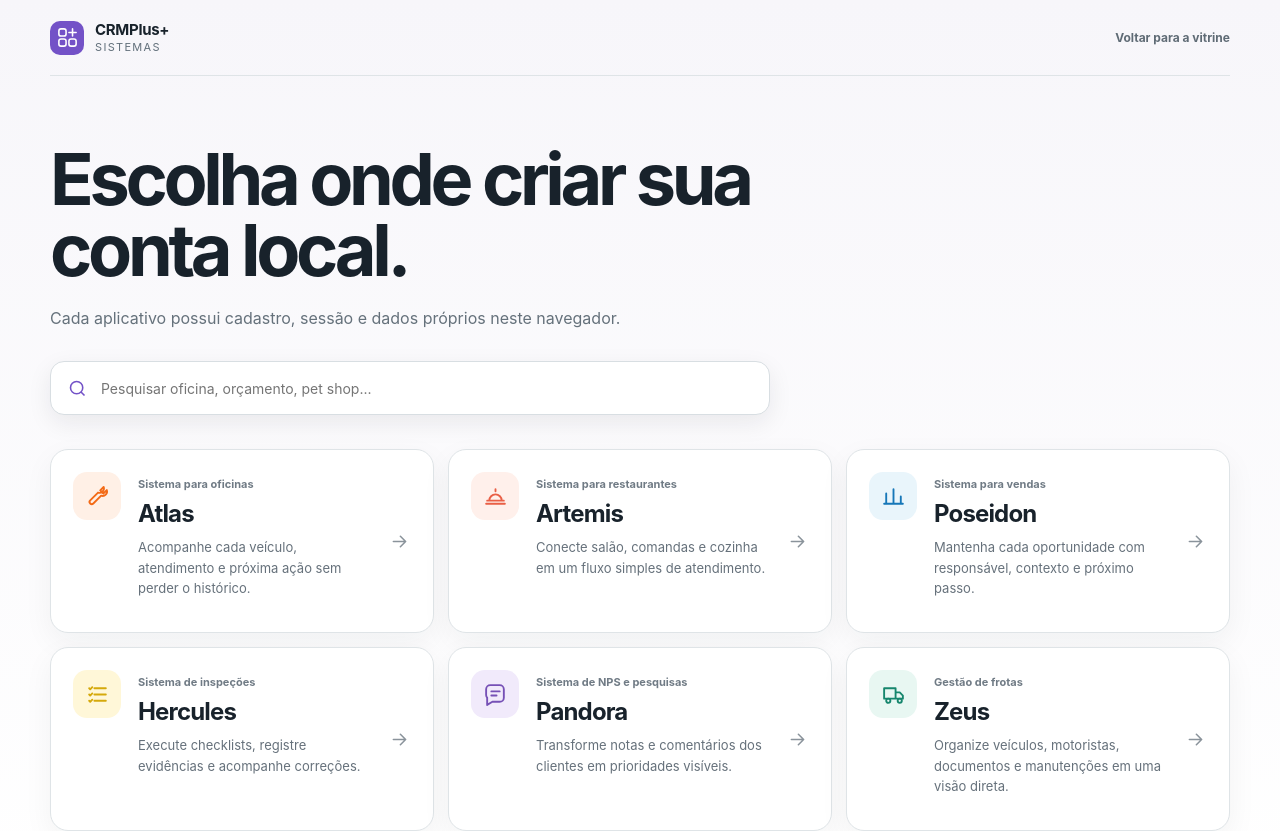
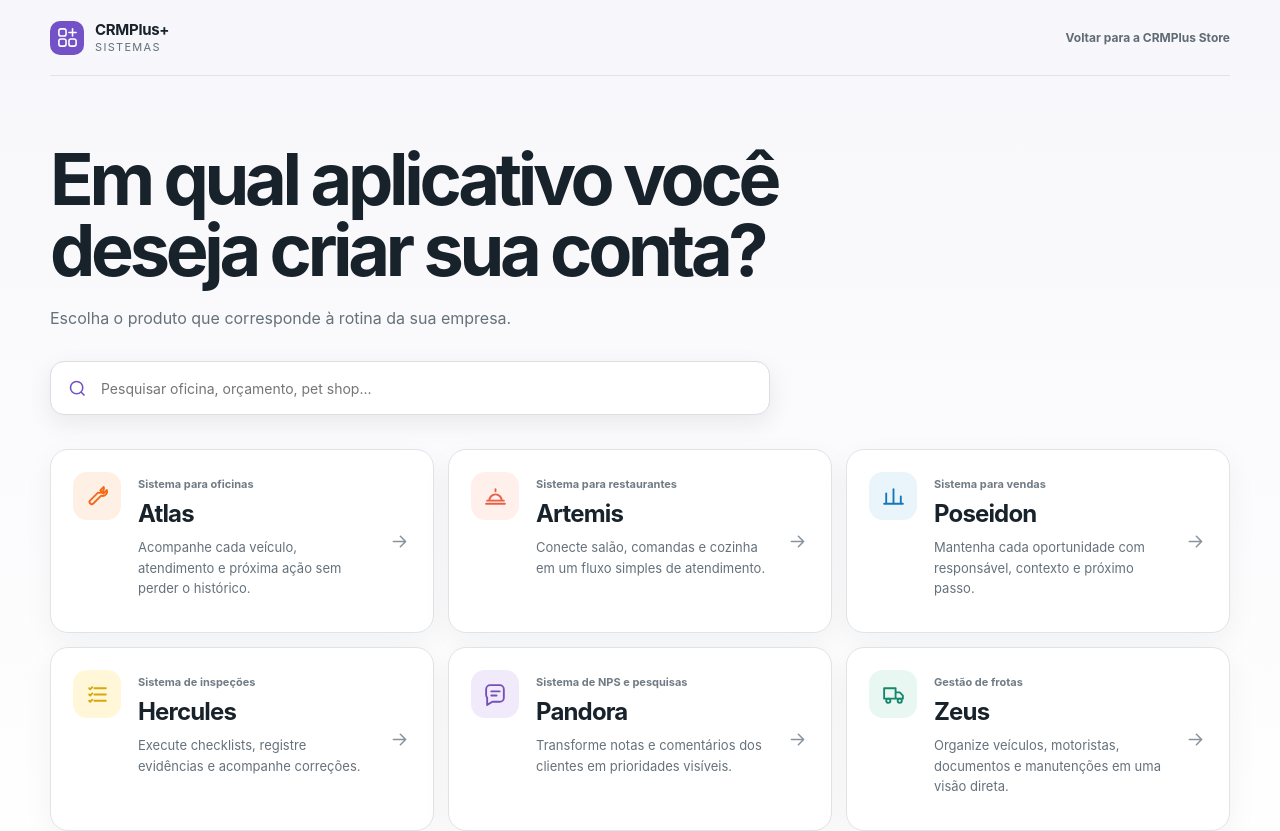
Before and after one commit to aruanmf446-hub/crmplus, a Next.js app: page /criar-conta in a window 1280 px wide. Shown: the top 831 px of the page. Built offline with nearby package versions, Linux system fonts and the light colour scheme.

Commit message:
refine app access copy

```diff
--- a/components/AppSelector.tsx
+++ b/components/AppSelector.tsx
@@ -16,14 +16,14 @@ export function AppSelector({ mode }: { mode: "signup" | "login" | "forgot" }) {
     return products.filter((product) => normalizeSearch(`${product.name} ${product.shortName} ${product.category} ${product.description}`).includes(normalized));
   }, [query]);
 
-  const heading = mode === "signup" ? "Escolha onde criar sua conta local." : "Qual aplicativo você deseja acessar?";
+  const heading = mode === "signup" ? "Em qual aplicativo você deseja criar sua conta?" : "Qual aplicativo você deseja acessar?";
   const description = mode === "signup"
-    ? "Cada aplicativo possui cadastro, sessão e dados próprios neste navegador."
-    : "Selecione o produto para entrar na área exclusiva dele. Nenhum aplicativo compartilha conta ou dados com outro.";
+    ? "Escolha o produto que corresponde à rotina da sua empresa."
+    : "Selecione o aplicativo para entrar em sua área exclusiva.";
 
   return (
     <main className="app-selector-page">
-      <header className="app-selector-header"><Brand /><Link href="/">Voltar para a vitrine</Link></header>
+      <header className="app-selector-header"><Brand /><Link href="/">Voltar para a CRMPlus Store</Link></header>
       <section className="app-selector-intro">
         <h1>{heading}</h1>
         <p>{description}</p>
```
